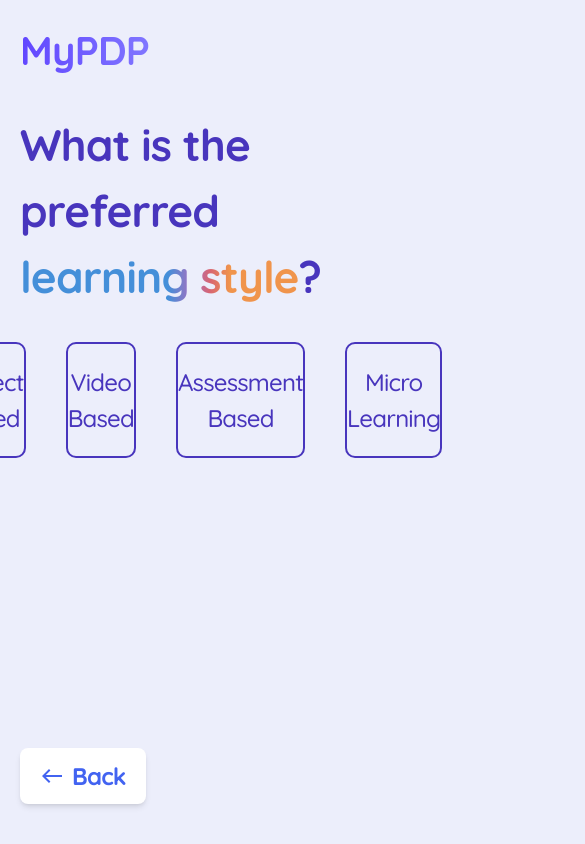
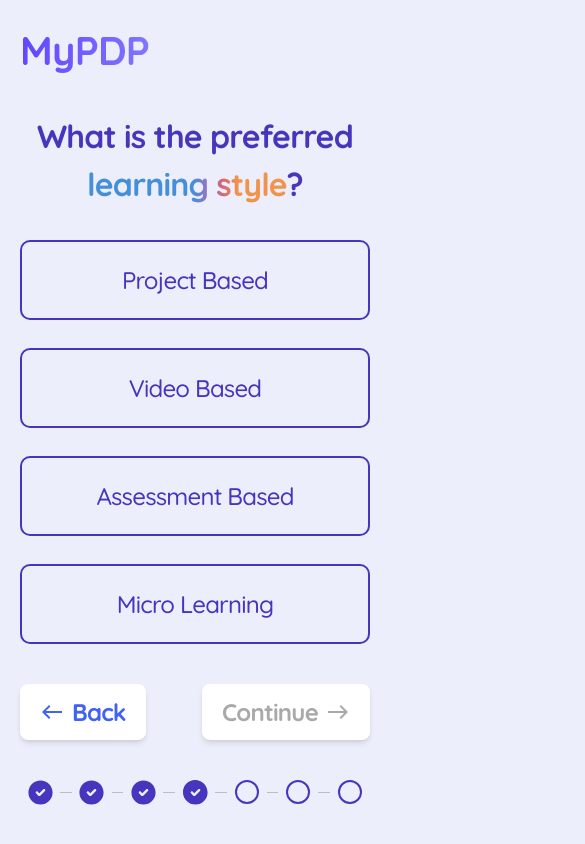
Before and after one commit to britzky/career-coach, a React (Vite) app in the folder frontend/career-coach/: page /learning-style in a window 390 px wide. Shown: the top 844 px of the page, 585 px wide, since content can reach past the window. Built offline with nearby package versions, Linux system fonts and the light colour scheme.

Commit message:
made learning style page mobile responsive

```diff
--- a/frontend/career-coach/src/pages/LearningStyle/LearningStyle.tsx
+++ b/frontend/career-coach/src/pages/LearningStyle/LearningStyle.tsx
@@ -34,9 +34,9 @@ export const LearningStyle = () => {
     <div className="flex justify-center min-h-screen w-full">
       <div className="flex flex-col w-full mt-28">
         <div className="flex justify-center mb-8">
-          <p className="text-purpleText text-xl font-bold">What is the preferred <span className="bg-learning-style gradient-text">learning style</span>?</p>
+          <p className="text-purpleText text-center text-base lg:text-xl font-bold">What is the preferred <span className="bg-learning-style gradient-text">learning style</span>?</p>
         </div>
-        <div className="flex gap-10 justify-center">
+        <div className="flex flex-col lg:flex-row gap-7 lg:gap-10 justify-center">
           <div>
             <CareerInfoCard
               text="Project Based"
@@ -70,12 +70,17 @@ export const LearningStyle = () => {
             />
           </div>
         </div>
-        <div className="flex justify-between mt-auto mb-10">
-          <NavButton back to='/budget'>Back</NavButton>
-          <div style={{ flexGrow: 1}} className='mx-[30rem]'>
+        <div className="flex justify-between mt-auto mb-10 w-full">
+          <NavButton back to='/'>Back</NavButton>
+          <div style={{ flexGrow: 1}} className='lg:mx-[30rem] hidden lg:block'>
             <ProgressTracker />
           </div>
-          <NavButton disabled={!selectedCard} onClick={handleContinueClick}>Continue</NavButton>
+          <div className='flex'>
+            <NavButton disabled={!selectedCard} onClick={handleContinueClick}>Continue</NavButton>
+          </div>
+        </div>
+        <div className="lg:hidden mb-10">
+          <ProgressTracker />
         </div>
       </div>
     </div>
```
